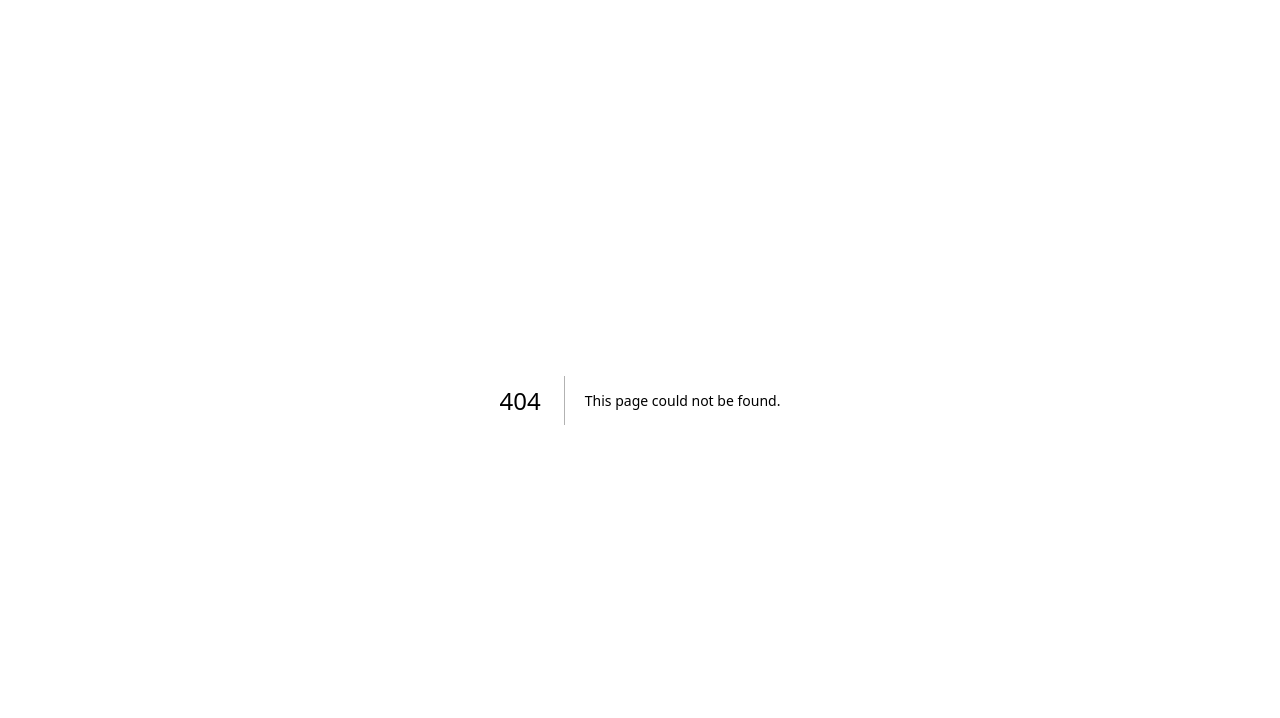
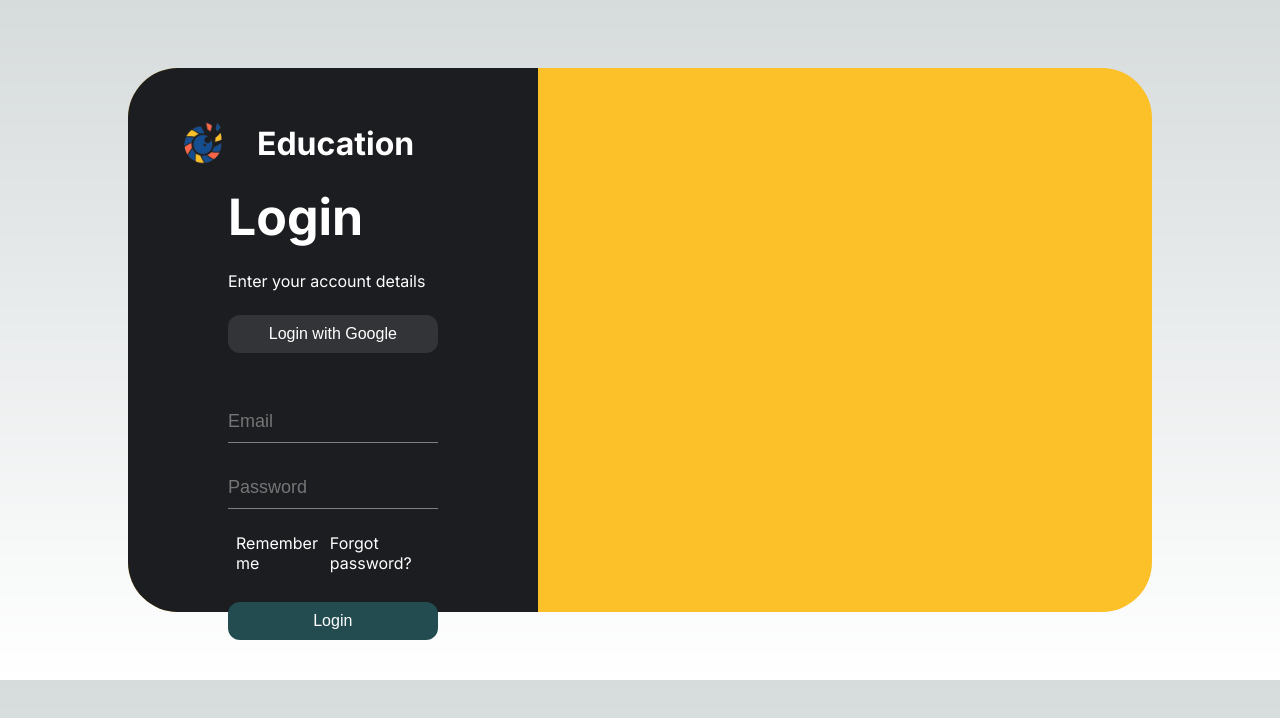
Before and after one commit to ZakaryaMeddahi/private-school-system, a Next.js app in the folder client/: page /Login in a window 1280 px wide. Before the commit this address had no page. Shown: the top 718 px of the page. Built offline with nearby package versions, Linux system fonts and the light colour scheme.

Commit message:
add login page

```diff
--- /dev/null
+++ b/client/src/app/Login/page.jsx
@@ -0,0 +1,61 @@
+import { Box, Button, Center, Checkbox, Container, Flex, FormControl, FormLabel, HStack, Heading, Image, Stack, Text, VStack, Wrap, WrapItem } from "@chakra-ui/react";
+import Header from "@/components/Form header/Header";
+import FormInput from "@/components/Form input/FormInput";
+import FormSwitch from "@/components/Form Switch/Switch";
+
+const Login = () => {
+    return(
+        <div style={{color: '100%', display: 'grid', height: '100%', justifyItems: 'center', alignItems: 'center'}}>
+            <Flex color='white' bg='#FCC128' height='80%' w='80%' borderRadius='50px'>
+                <Stack maxW='container.lg' height='100%' bg='#1C1D21' p='25' w='40%' zIndex={1} borderLeftRadius='50px'>
+                    <Wrap spacing={4}>
+                        <WrapItem alignItems='center'>
+                            <Image boxSize='100px' src='/1-removebg-preview.png' />
+                        </WrapItem>
+                        <WrapItem alignItems='center'>
+                            <Heading as='h1' size='lg'>Education</Heading>
+                        </WrapItem>
+                    </Wrap>
+                    <Container w='100%' h='100%' display='flex' alignItems='center' justifyContent='center'>
+                        <VStack w='100%' paddingInline='75' spacing='24px' align='self-start'>
+                            <Header title='Login' />
+                            <FormInput type='email' placeholder='Email' />
+                            <FormInput type='password' placeholder='Password' />
+                            <Stack direction='row' justify='space-between' w='100%'>
+                                <Checkbox colorScheme='green' size='lg'>Remember me</Checkbox>
+                                <Text color='white'>Forgot password?</Text>
+                            </Stack>
+                            <Button size='lg' w='100%' mt='5' fontSize='16px' paddingBlock='10' border='none' borderRadius='12' bgColor='#234C51' color='white'>Login</Button>
+                            <Text textAlign='center' mt='5'>Don't have an account? <a href='/register'>Register</a></Text>
+                        </VStack>
+                    </Container>
+                </Stack>
+                {/* <Container w='60%' bg='transparent'>
+                    <Box position='absolute' top='0' right='0'>
+                        <Image src="/vector.png" alt="vector"/>
+                    </Box>
+                    <Box position='absolute' bottom='-80' right='0'>
+                        <Image src="/vector1.png" alt="vector1"/>
+                    </Box>
+                    <Box position='absolute' bottom='350' left='600'>
+                        <Image src="/vector2.png" alt="vector2"/>
+                    </Box>
+                    <Box position='absolute' bottom='0' right='530'>
+                        <Image src="/vector3.png" alt="vector3"/>
+                    </Box>
+                    <Box position='absolute' top='180' right='0'>
+                        <Image src="/vector4.png" alt="vector4"/>
+                    </Box>
+                    <Box position='absolute' top='0' right='300'>
+                        <Image src="/vector5.png" alt="vector5"/>
+                    </Box>
+                    <Box zIndex={25} pos='absolute' right='100' bottom='100'>
+                        <Image src="/illustration.png" alt="illustration"/>
+                    </Box>
+                </Container> */}
+            </Flex>
+        </div>
+    );
+}
+
+export default Login;
```
